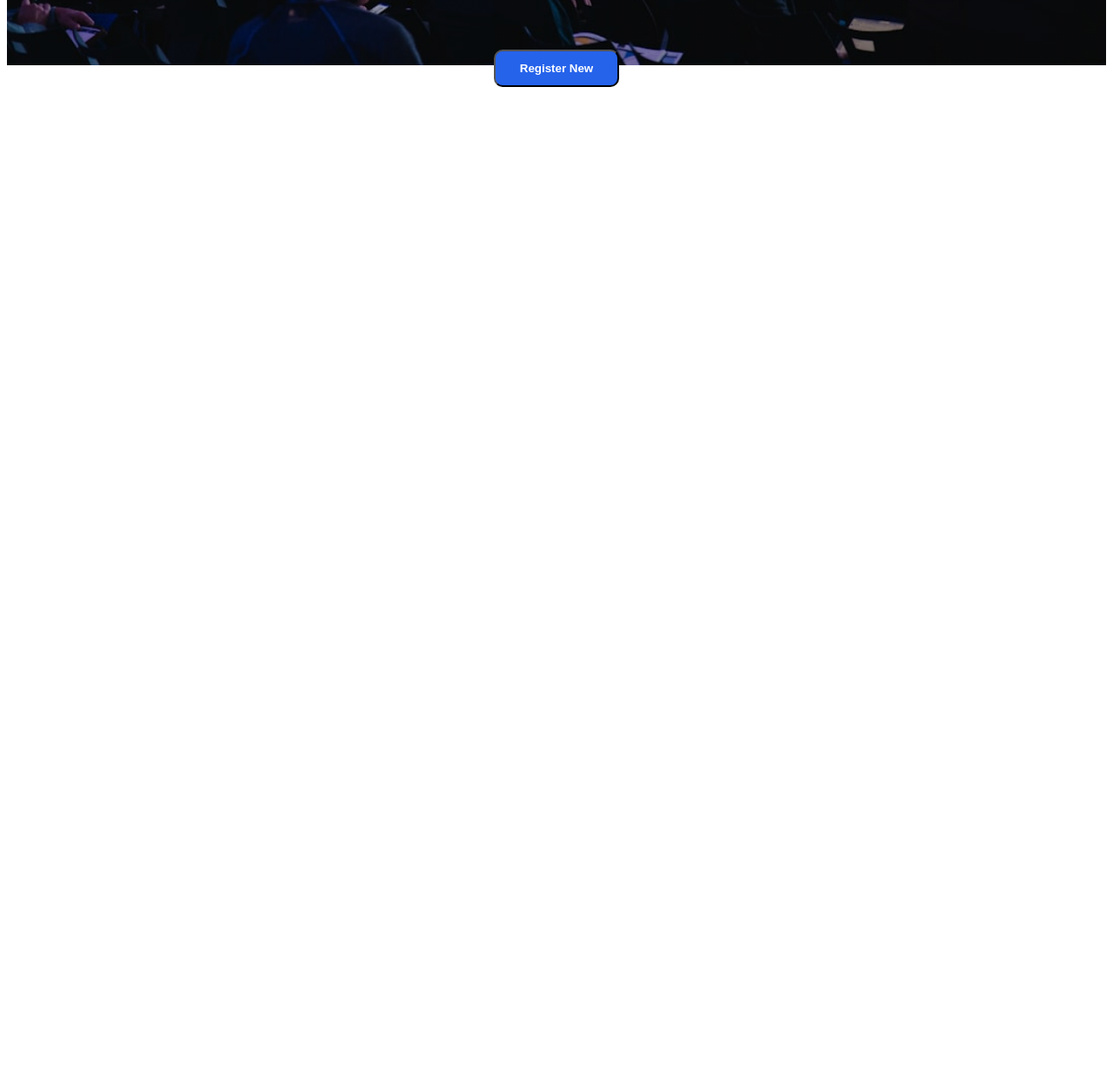
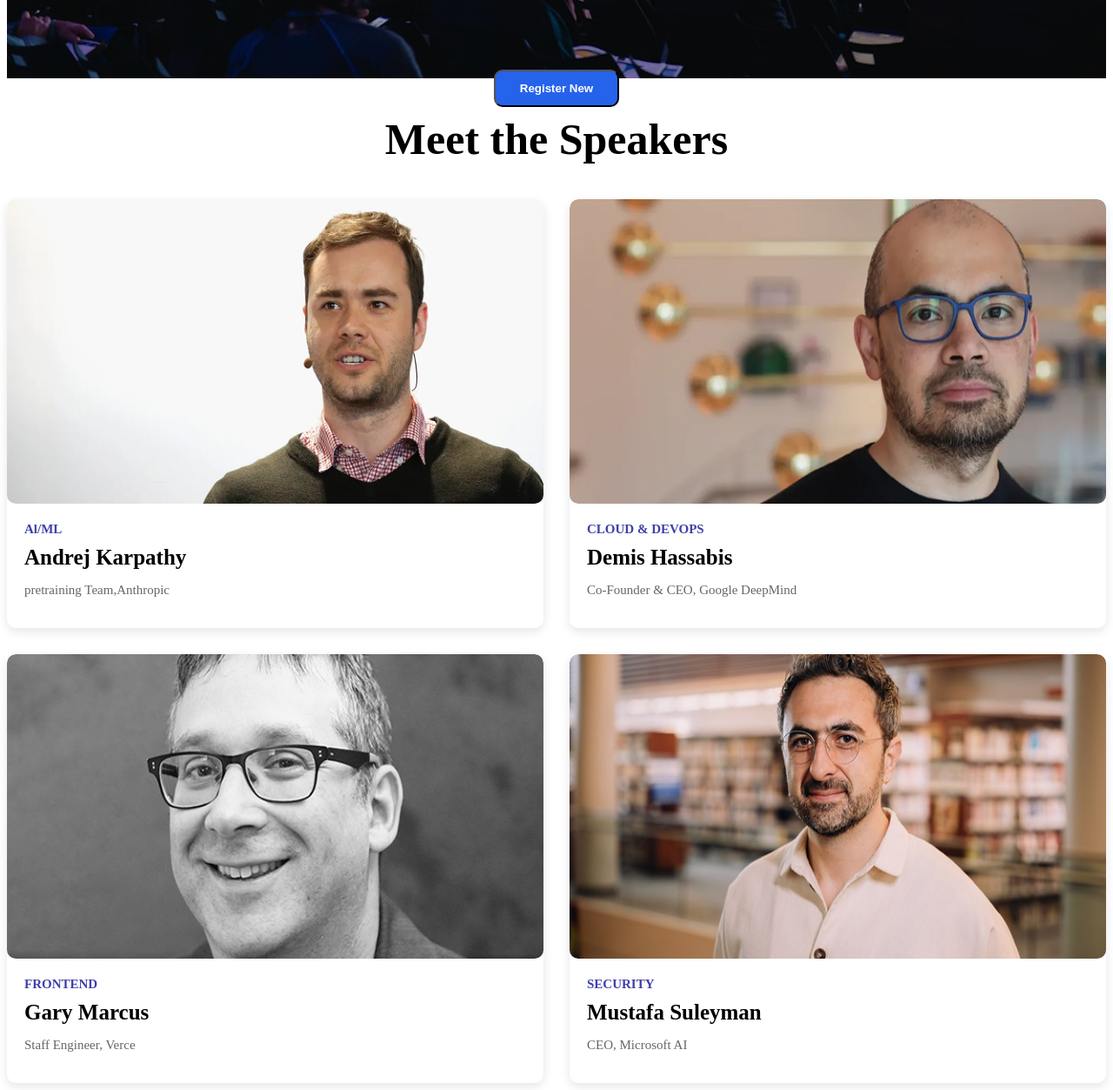
Before and after one commit to shakilrana701888-a11y/B14-Assingnment---01, a plain HTML site: page index.html in a window 1280 px wide. Shown: the part 611-1864 px from the top of the page at 87% size. Before the commit the page ends 911 px from the top, so only its background shows below. Drawn offline with Linux system fonts and the light colour scheme.

Commit message:
Add Meet the Speakers section

```diff
--- a/index.html
+++ b/index.html
@@ -50,5 +50,57 @@
         </div>
     </section>
      <!-- enbannerd -->
+
+     <!-- speakers section -->
+    <section  class="container">
+      <h2>Meet the Speakers</h2>
+      <div class="speakers-container">
+         <div class="card">
+            <img src="./assets/andrej.png" alt="">
+            <div class="content">
+                <span>Al/ML</span>
+                <h3>Andrej Karpathy</h3>
+                <p>pretraining Team,Anthropic</p>
+
+            </div>
+             </div>
+
+            <div class="card">
+            <img src="./assets/demis.png" alt="">
+            <div class="content">
+                <span>CLOUD & DEVOPS</span>
+                <h3>Demis Hassabis</h3>
+                <p>Co-Founder & CEO, Google DeepMind</p>
+            </div>
+            </div>
+            <div class="card">
+            <img src="./assets/gary.png" alt="">
+            <div class="content">
+                <span>FRONTEND</span>
+                <h3>Gary Marcus
+                </h3>
+                <p>Staff Engineer, Verce</p>
+                </div>
+
+            </div>
+            <div class="card">
+            <img src="./assets/mustafa.png" alt="">
+            <div class="content">
+                <span>SECURITY</span>
+                <h3>Mustafa Suleyman</h3>
+                <p>CEO, Microsoft AI</p>
+
+            </div>
+            </div>
+
+
+
+
+         </div>
+
+
+
+    </section>
+    <!-- speakers section end -->
 </body>
 </html>
--- a/style.css
+++ b/style.css
@@ -101,3 +101,45 @@
     margin-bottom: 200px;
 }
 /* section benner end */
+
+/* .speakers section */
+h2{
+    text-align: center;
+    font-size: 50px;
+    margin-bottom: 40px;
+}
+.speakers-container{
+    display: grid;
+    grid-template-columns: repeat(2, 1fr);
+    gap: 30px;
+}
+.card{
+    background: #fff;
+    border-radius: 10px;
+    overflow: hidden;
+    box-shadow: 0 4px 12px rgba(0,0,0,0.1);
+}
+.card img{
+    width: 100%;
+    height: 350px;
+}
+.content{
+    padding: 20px;
+}
+.content span{
+    font-size: 15px;
+    color:rgb(63, 63, 170);
+    font-weight: bold;
+
+}
+.content h3{
+    margin: 10px 0;
+    font-size: 25px;
+    color: black;
+}
+
+.content p{
+    color: #666;
+    font-size: 15px;
+}
+/* speakers section end */
```
